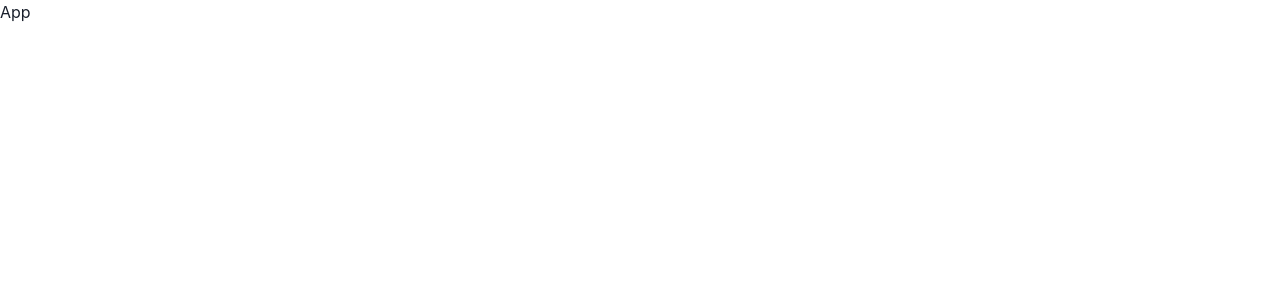
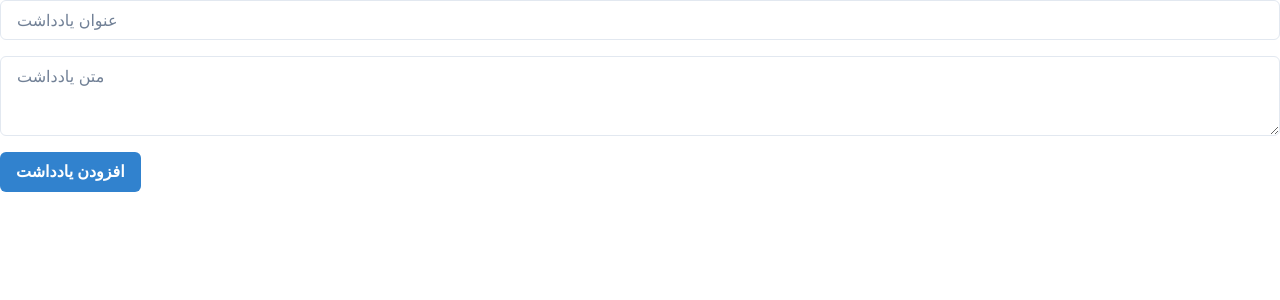
Before and after one commit to Salarkhalili/client-note-app, a React (Vite) app: page / in a window 1280 px wide. Shown: the top 300 px of the page. Built offline with nearby package versions, Linux system fonts and the light colour scheme.

Commit message:
initial commit

```diff
--- a/src/App.tsx
+++ b/src/App.tsx
@@ -1,5 +1,11 @@
+import AddNoteForm from "./components/AddNoteForm";
+import addNoteHook from "./hooks/addNoteHook";
 const App = () => {
-  return <div>App</div>;
+  return (
+    <div>
+      <AddNoteForm />
+    </div>
+  );
 };
 
 export default App;
--- a/src/components/AddNoteForm.tsx
+++ b/src/components/AddNoteForm.tsx
@@ -1,5 +1,34 @@
+import { useState } from "react";
+import addNoteHook from "../hooks/addNoteHook";
+
+import { Alert, Box, Button, Input, Textarea } from "@chakra-ui/react";
 const AddNoteForm = () => {
-  return <div>AddNoteForm</div>;
+  const [title, setTitle] = useState("");
+  const [content, setContent] = useState("");
+
+  const handleAddNote = () => {
+    addNote();
+  };
+
+  return (
+    <Box>
+      <Input
+        type="text"
+        placeholder="عنوان یادداشت"
+        value={title}
+        onChange={(e) => setTitle(e.target.value)}
+      />
+      <Textarea
+        placeholder="متن یادداشت"
+        value={content}
+        onChange={(e) => setContent(e.target.value)}
+        mt="4"
+      />
+      <Button colorScheme="blue" mt="4" onClick={handleAddNote}>
+        افزودن یادداشت
+      </Button>
+    </Box>
+  );
 };
 
 export default AddNoteForm;
--- /dev/null
+++ b/src/hooks/addNoteHook.tsx
@@ -0,0 +1,8 @@
+const addNoteHook = () => {
+  const addNote = () => {
+    console.log("sssssssssssss");
+  };
+  return { addNote };
+};
+
+export default addNoteHook;
```
Also changed, not shown: src/hooks/addHooks.tsx (deleted).
